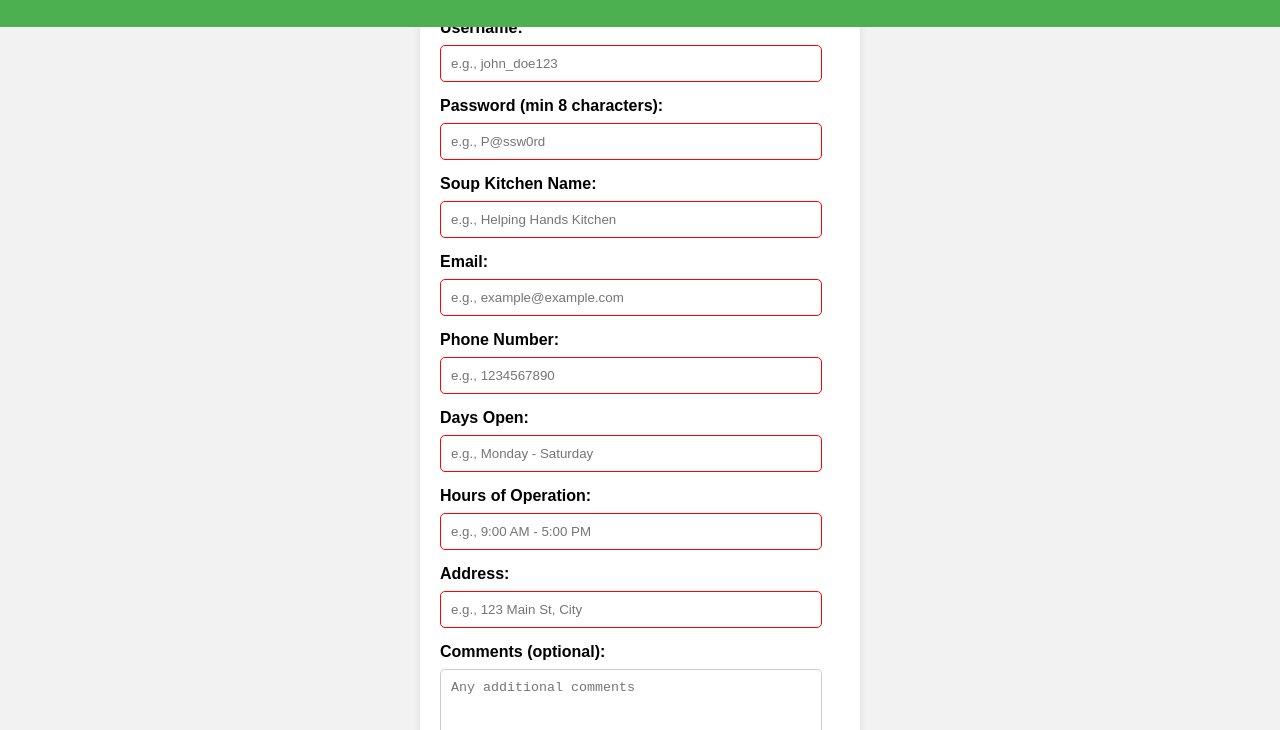
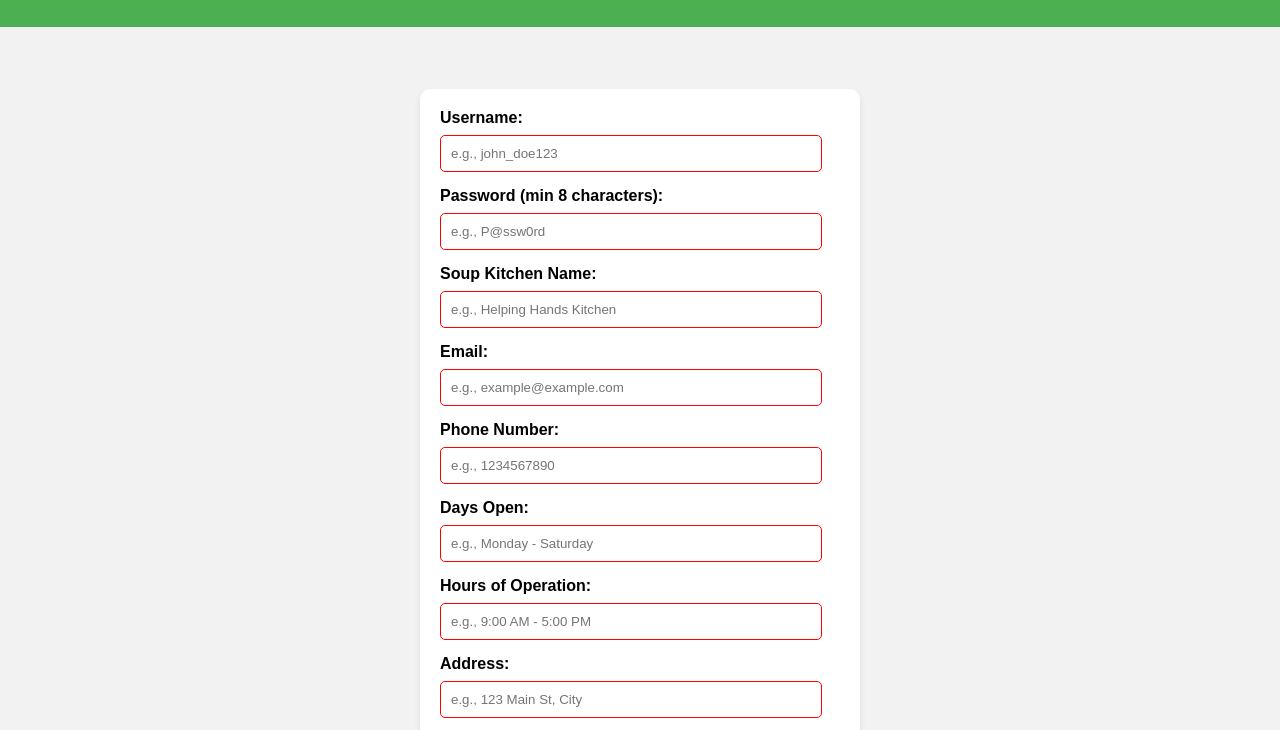
Before and after one commit to aljarida/Minihack, a plain HTML site: page registration.html in a window 1280 px wide. Shown: the part 61-791 px from the top of the page. Drawn offline with Linux system fonts and the light colour scheme.

Commit message:
Fix header in reg.

```diff
--- a/registration.html
+++ b/registration.html
@@ -41,7 +41,7 @@
             padding: 20px;
             border-radius: 10px;
             box-shadow: 0 4px 6px rgba(0, 0, 0, 0.1);
-            margin-top: 60px; /* Add margin-top to separate from navbar */
+            margin-top: 150px; /* Increase the margin-top value */
         }
 
         form label {
```
